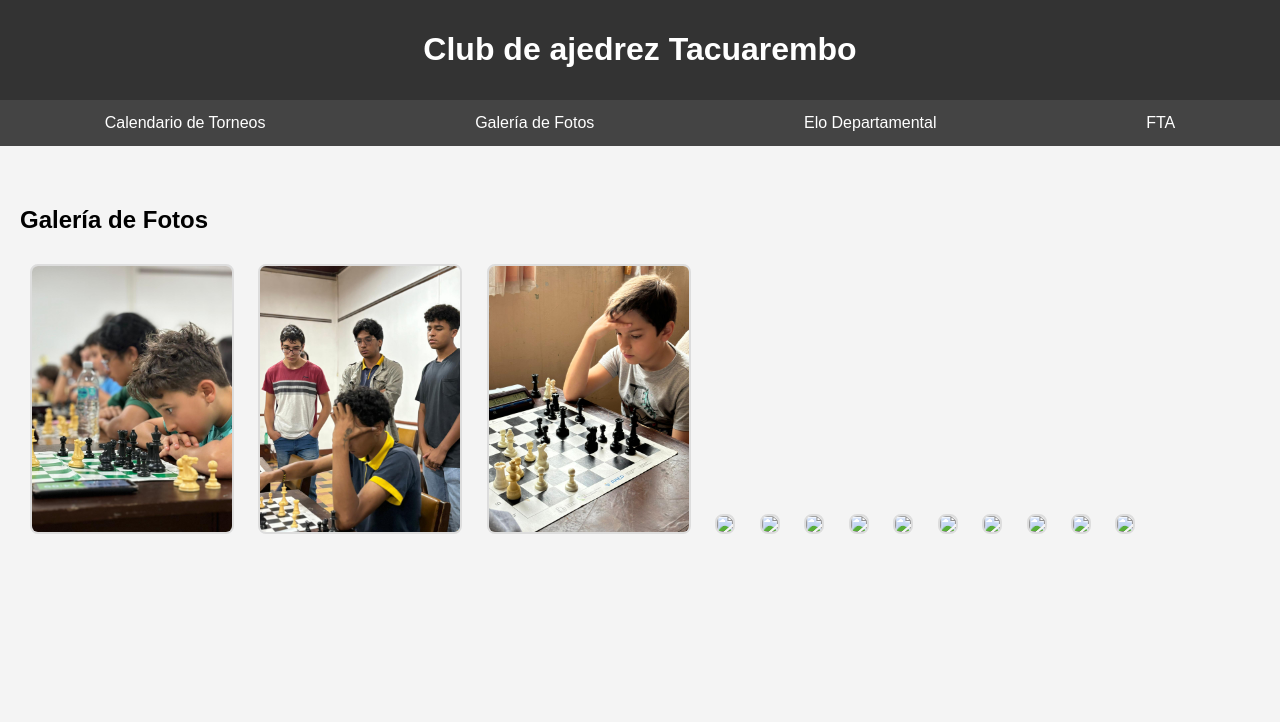
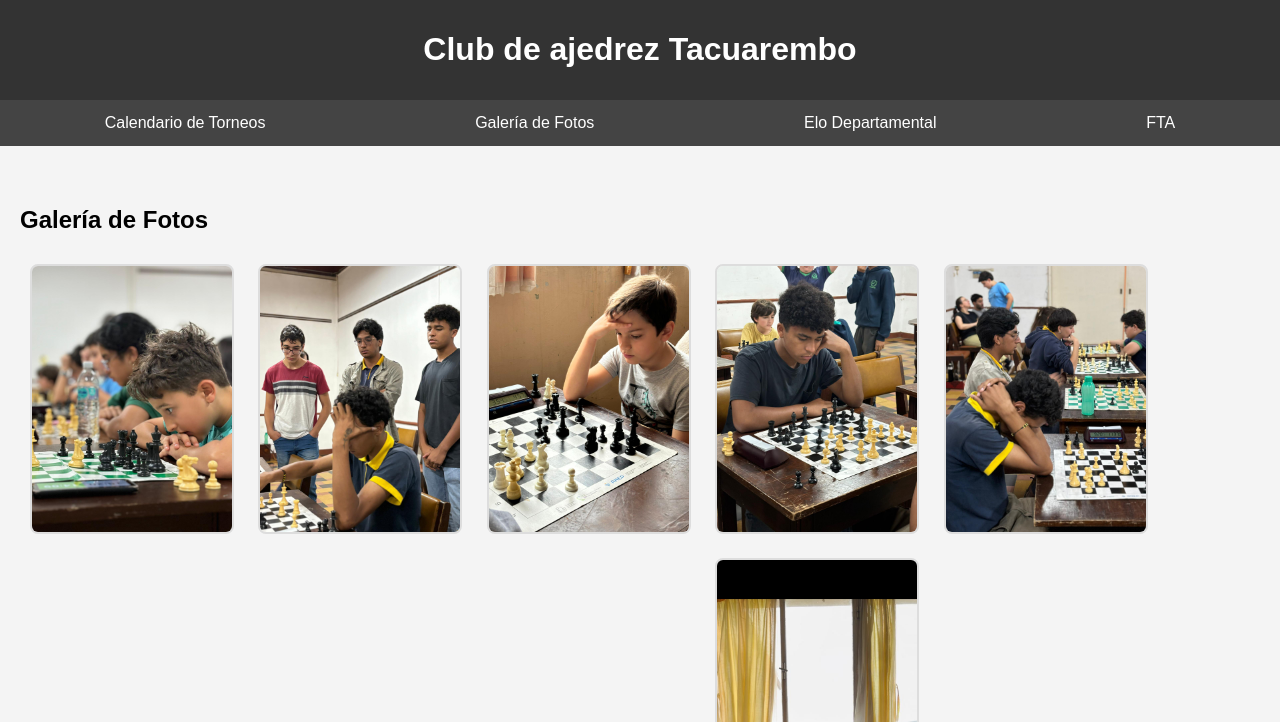
Before and after one commit to lorenzo121212112/CHESS, a plain HTML site: page index.html in a window 1280 px wide. Both pictures are taken after a click on the link "Galería de Fotos". Shown: the top 722 px of the page. Drawn offline with Linux system fonts and the light colour scheme.

Commit message:
Update index.html

```diff
--- a/index.html
+++ b/index.html
@@ -162,16 +162,16 @@
                 <img src="https://github.com/lorenzo121212112/CHESS/blob/main/1.jpg?raw=true">
                 <img src="https://github.com/lorenzo121212112/CHESS/blob/main/2.jpg?raw=true">
                 <img src="https://github.com/lorenzo121212112/CHESS/blob/main/3.jpg?raw=true">
-                <img src="images/4.jpg">
-                <img src="images/5.jpg">
-                <img src="images/6.jpg">
-                <img src="images/7.jpg">
-                <img src="images/8.jpg">
-                <img src="images/9.jpg">
-                <img src="images/10.jpg">
-                <img src="images/11.jpg">
-                <img src="images/12.jpg">
-                <img src="images/13.jpg">
+                <img src="https://github.com/lorenzo121212112/CHESS/blob/main/4.jpg?raw=true">
+                <img src="https://github.com/lorenzo121212112/CHESS/blob/main/5.jpg?raw=true">
+                <img src="https://github.com/lorenzo121212112/CHESS/blob/main/6.jpg?raw=true">
+                <img src="https://github.com/lorenzo121212112/CHESS/blob/main/7.jpg?raw=true">
+                <img src="https://github.com/lorenzo121212112/CHESS/blob/main/8.jpg?raw=true">
+                <img src="https://github.com/lorenzo121212112/CHESS/blob/main/9.jpg?raw=true">
+                <img src="https://github.com/lorenzo121212112/CHESS/blob/main/10.jpg?raw=true">
+                <img src="https://github.com/lorenzo121212112/CHESS/blob/main/11.jpg?raw=true">
+                <img src="https://github.com/lorenzo121212112/CHESS/blob/main/12.jpg?raw=true">
+                <img src="https://github.com/lorenzo121212112/CHESS/blob/main/13.jpg?raw=true">
             </div>
     </div>
 
```
